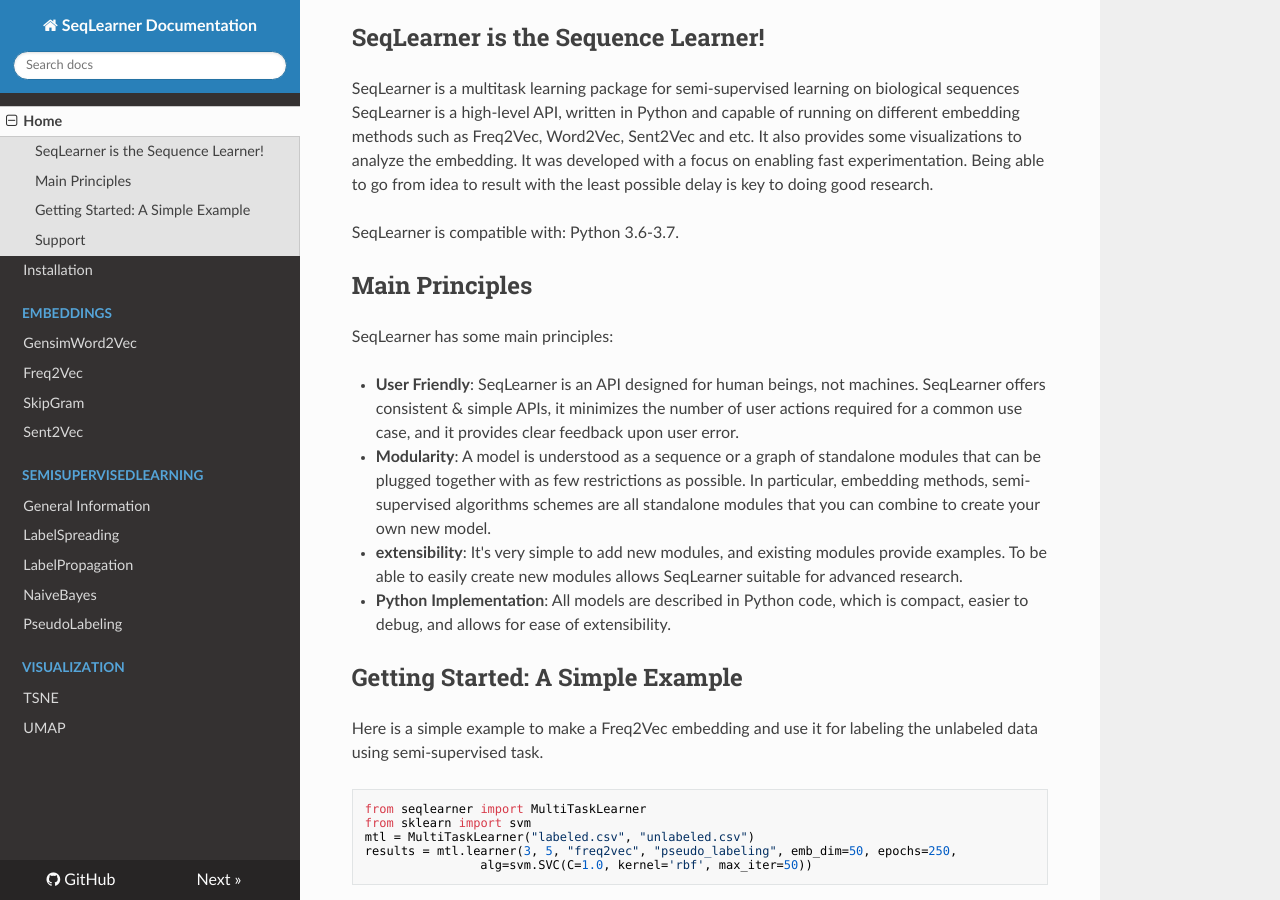
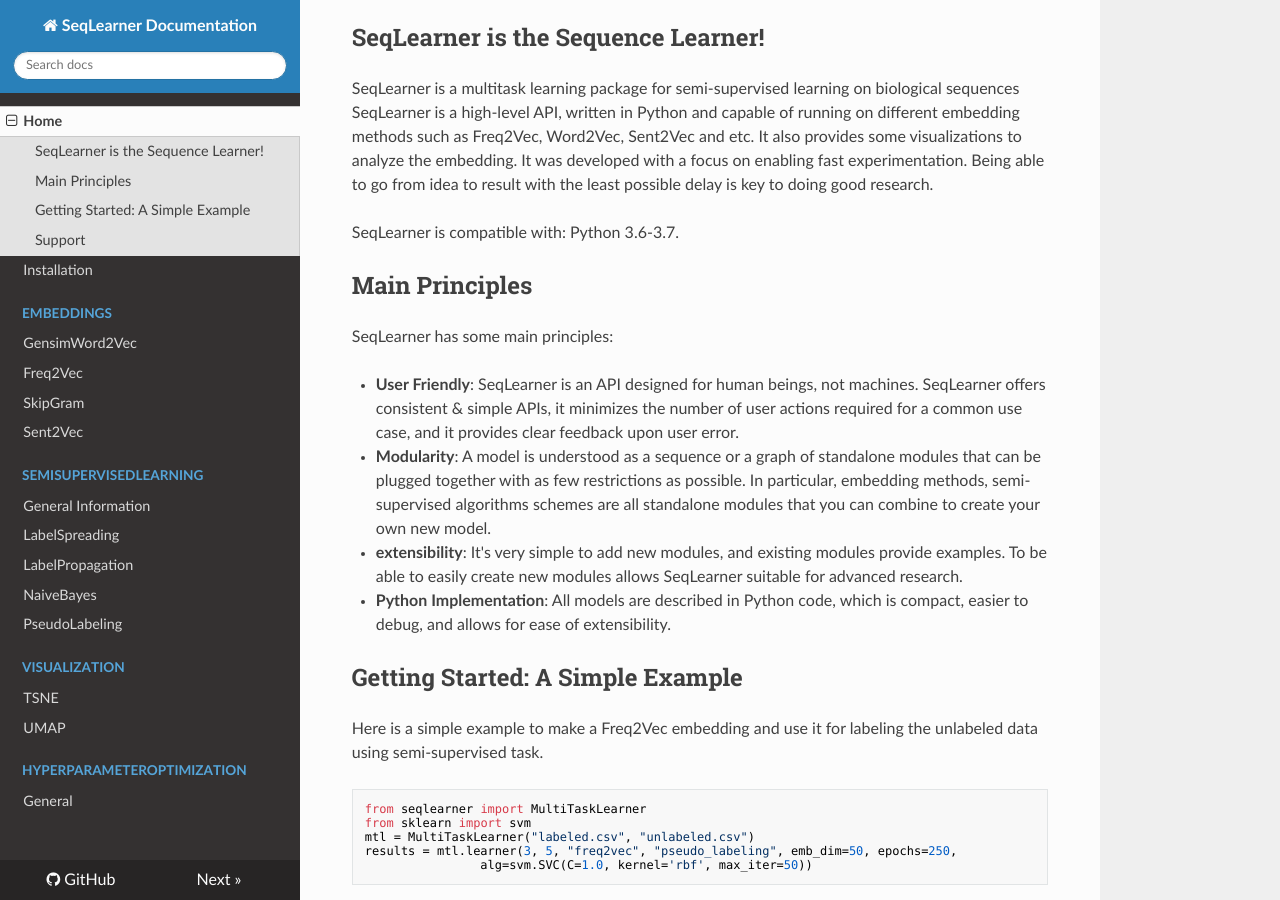
Before and after one commit to EliHei/SeqLearn, an MkDocs documentation site: the page built from docs/index.md, in a window 1280 px wide and 900 px high, scrolled down 505 px. Built offline with MkDocs 1.6.1, drawn with Linux system fonts in a browser that asks for light colours; nearby versions of some CDN libraries.

Commit message:
Add hyperopt doc

```diff
--- a/mkdocs.yml
+++ b/mkdocs.yml
@@ -16,6 +16,8 @@ nav:
     - Visualization:
       - TSNE: Visualization/TSNE.md
       - UMAP: Visualization/UMAP.md
+    - HyperparameterOptimization:
+      - General: HyperparameterOptimization/hyperopt.md
 theme: readthedocs
 repo_url: http://github.com/EliHei/SeqLearn
 site_description: 'Documentation for SeqLearner, the multitask learning package for semi-supervised learning on biological sequences'
```
Also changed, not shown: docs/HyperparameterOptimization/hyperopt.md (added), 1 other file.
